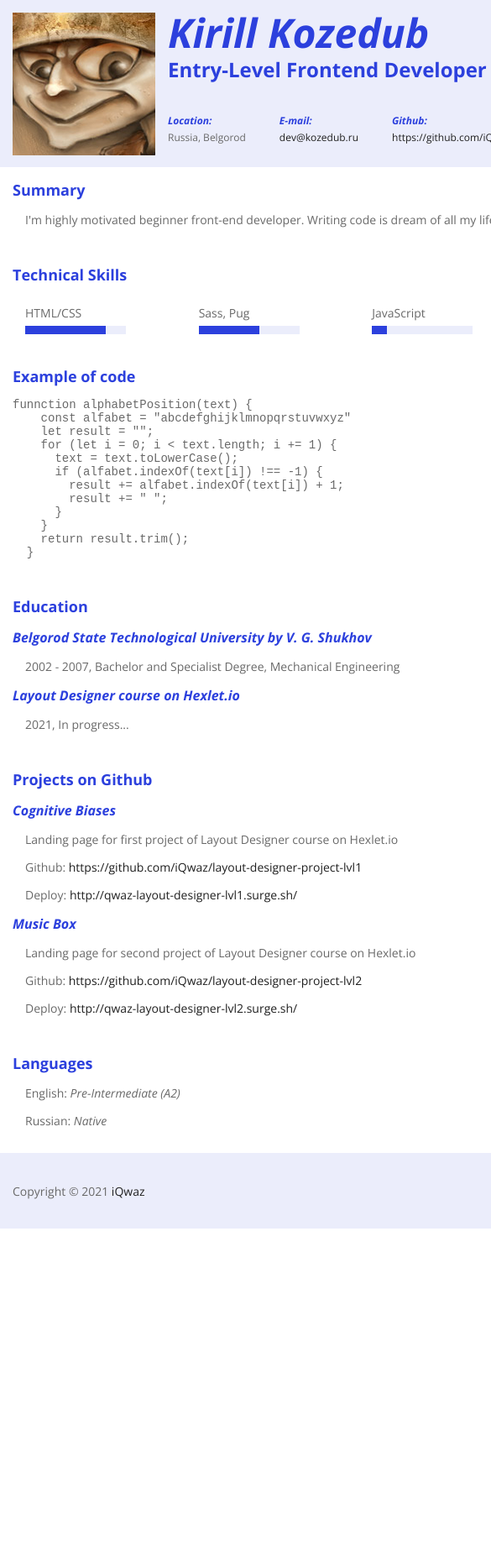
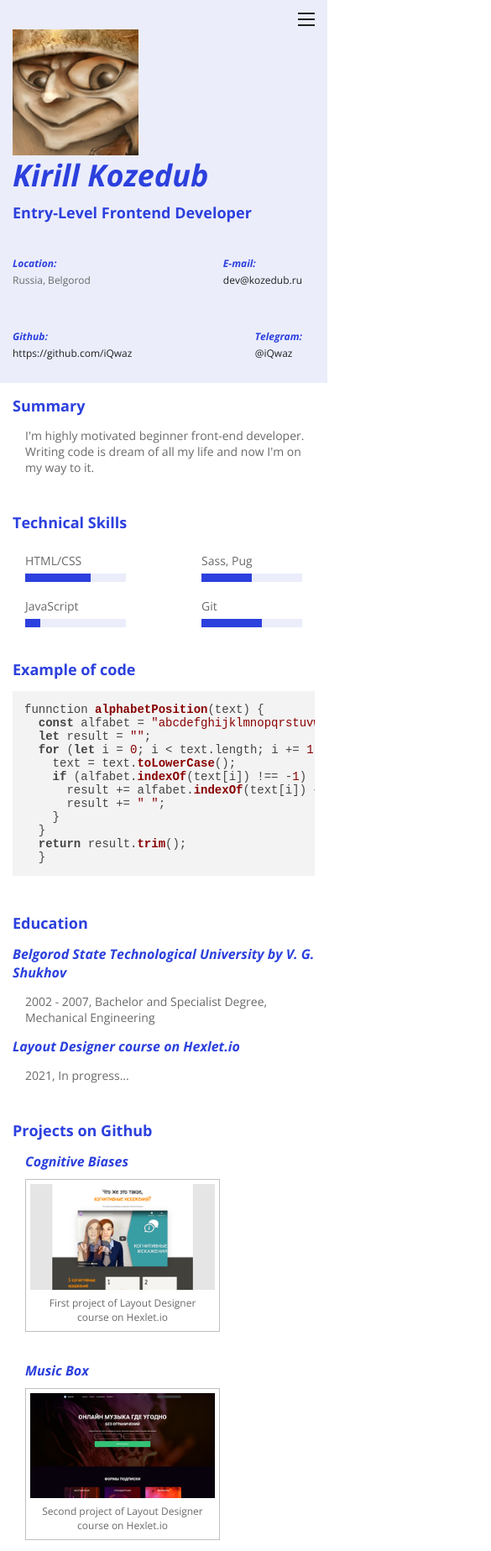
Before and after one commit to iQwaz/rsschool-cv, a website: page index.html in a window 390 px wide. Shown: the top 1847 px of the page at 84% size, 585 px wide, since content can reach past the window. Before the commit the page ends 1463 px from the top, so only its background shows below. Drawn offline with nearby package versions, Linux system fonts and the light colour scheme; a script that the page names is missing; a small style sheet from the web is missing.

Commit message:
fix: add some requirements for JS2021Q3

```diff
--- a/index.html
+++ b/index.html
@@ -9,15 +9,30 @@
   <link href="https://fonts.googleapis.com/css2?family=Open+Sans:ital,wght@0,400;0,700;1,400;1,700&display=swap" rel="stylesheet">
   <link rel="stylesheet" href="styles/style.css">
   <link rel="stylesheet"
-    href="//cdn.jsdelivr.net/gh/highlightjs/cdn-release@11.1.0/build/styles/default.min.css">
-  <script src="//cdn.jsdelivr.net/gh/highlightjs/cdn-release@11.1.0/build/highlight.min.js"></script>
+      href="//cdnjs.cloudflare.com/ajax/libs/highlight.js/11.2.0/styles/default.min.css">
+  <script src="//cdnjs.cloudflare.com/ajax/libs/highlight.js/11.2.0/highlight.min.js"></script>
   <title>Entry-level Frontend Developer CV</title>
 </head>
 <body>
+  <header>
     <div class="wrapper">
-    <header>
+      <nav class="menu">
+        <input id="menu-toggle" type="checkbox" />
+        <label class="menu-btn" for="menu-toggle">
+          <span></span>
+        </label>
+        <ul class="menu-box">
+          <li><a href="#summary">Summary</a></li>
+          <li><a href="#skills">Technical Skills</a></li>
+          <li><a href="#code">Example of code</a></li>
+          <li><a href="#educaion">Education</a></li>
+          <li><a href="#projects">Projects</a></li>
+          <li><a href="#languages">Languages</a></li>
+        </ul>
+
+      </nav>
       <img class="avatar" src="./images/avatar.png" alt="Avatar">
-      <h1>Kirill Kozedub</h1>
+      <h1>Kirill&nbsp;Kozedub</h1>
       <h2>Entry-Level Frontend Developer</h2>
       <h3 class="sr-only">Contacts</h3>
       <ul class="contacts">
@@ -38,13 +53,15 @@
           <p><a href="https://t.me/iQwaz">@iQwaz</a></p>
         </li>
       </ul>
+  </div>
   </header>
   <main>
-      <section>
+    <div class="wrapper">
+      <section id="summary">
         <h3>Summary</h3>
         <p class="pl-15">I'm highly motivated beginner front-end developer. Writing code is dream of all my life and now I'm on my way to it.</p>
       </section>
-      <section>
+      <section id="skills">
         <h3>Technical Skills</h3>
         <ul class="skills">
           <li class="skill-item skill-html">HTML/CSS</li>
@@ -53,7 +70,7 @@
           <li class="skill-item skill-git">Git</li>
         </ul>
       </section>
-      <section>
+      <section id="code">
         <h3>Example of code</h3>
         <pre><code class="language-javascript">funnction alphabetPosition(text) {
   const alfabet = "abcdefghijklmnopqrstuvwxyz"
@@ -68,7 +85,7 @@
   return result.trim();
   }</code></pre>
       </section>
-      <section>
+      <section id="education">
         <h3>Education</h3>
         <ul>
           <li>
@@ -85,24 +102,30 @@
           </li>
         </ul>
       </section>
-      <section>
+      <section id="projects">
         <h3>Projects on Github</h3>
-        <ul>
+        <ul class="projects">
           <li>
             <h4>Cognitive Biases</h4>
-            <p class="pl-15">Landing page for first project of Layout Designer course on Hexlet.io</p>
-            <p class="pl-15">Github: <a href="https://github.com/iQwaz/layout-designer-project-lvl1">https://github.com/iQwaz/layout-designer-project-lvl1</a></p>
-            <p class="pl-15">Deploy: <a href="http://qwaz-layout-designer-lvl1.surge.sh/">http://qwaz-layout-designer-lvl1.surge.sh/</a></p>
+              <figure>
+                <a href="https://github.com/iQwaz/layout-designer-project-lvl1" target="_blank">
+                  <img src="/images/cognitive_biases.png" alt="Cognitive Biases Screenshot">
+                </a>
+                <figcaption>First project of Layout Designer course on Hexlet.io</figcaption>
+              </figure>
+            </a>
           </li>
           <li>
             <h4>Music Box</h4>
-            <p class="pl-15">Landing page for second project of Layout Designer course on Hexlet.io</p>
-            <p class="pl-15">Github: <a href="https://github.com/iQwaz/layout-designer-project-lvl2">https://github.com/iQwaz/layout-designer-project-lvl2</a></p>
-            <p class="pl-15">Deploy: <a href="http://qwaz-layout-designer-lvl2.surge.sh/">http://qwaz-layout-designer-lvl2.surge.sh/</a></p>
-          </li>
+              <figure>
+                <a href="https://github.com/iQwaz/layout-designer-project-lvl2" target="_blank">
+                  <img src="/images/musicbox.png" alt="Music Box Screenshot">
+                </a>
+                <figcaption>Second project of Layout Designer course on Hexlet.io</figcaption>
+              </figure>
         </ul>
       </section>
-      <section>
+      <section id="languages">
         <h3>Languages</h3>
         <ul>
           <li>
@@ -113,12 +136,14 @@
           </li>
         </ul>
       </section>
+    </div>
   </main>
   <footer>
+    <div class="wrapper footer-position">
       <p>Copyright &copy; <time datetime="2018">2021</time> <a href="https://github.com/iQwaz">iQwaz</a></p>
       <a href="https://rs.school/js/"><img src="https://rs.school/images/rs_school_js.svg" alt="RS School JS Course Logo" width="75"></a>
+    </div>
   </footer>
-  </div>
   <script>hljs.highlightAll();</script>
 </body>
 </html>
--- a/styles/style.css
+++ b/styles/style.css
@@ -1,6 +1,8 @@
 html {
   margin: 0;
   padding: 0;
+
+  scroll-behavior: smooth;
 }
 
 body {
@@ -16,6 +18,97 @@ header {
   padding: 15px;
 
   background-color: #ebedfb;
+}
+
+nav {
+  font-weight: 800;
+  text-transform: uppercase;
+}
+
+.menu-box {
+  display: flex;
+  align-items: flex-end;
+  justify-content: space-between;
+
+  padding: 0 0 10px 0;
+  border-bottom: #202020 1px solid;
+
+  column-gap: 25px;
+  row-gap: 5px;
+
+  background-color: #ebedfb;
+
+  visibility: visible;
+}
+
+.menu-btn {
+  position: absolute;
+  top: 15px;
+  right: 15px;
+  z-index: 1;
+
+  display: flex;
+  align-items: center;
+
+  width: 20px;
+  height: 15px;
+
+  visibility: hidden;
+
+  cursor: pointer;
+}
+
+.menu-btn > span,
+.menu-btn > span::before,
+.menu-btn > span::after {
+  position: absolute;
+
+  display: block;
+
+  width: 100%;
+  height: 2px;
+
+  background-color: #202020;
+}
+
+.menu-btn > span::before {
+  top: -7px;
+
+  content: '';
+}
+
+.menu-btn > span::after {
+  top: 7px;
+
+  content: '';
+}
+
+#menu-toggle {
+  position: absolute;
+  top: 15px;
+  left: 15px;
+
+  display: none;
+}
+
+#menu-toggle:checked ~ .menu-btn > span {
+  transform: rotate(45deg);
+}
+
+#menu-toggle:checked ~ .menu-btn > span::before {
+  top: 0;
+
+  transform: rotate(0);
+}
+
+#menu-toggle:checked ~ .menu-btn > span::after {
+  top: 0;
+
+  transform: rotate(90deg);
+}
+
+#menu-toggle:checked ~ .menu-box {
+  visibility: visible;
 }
 
 .avatar {
@@ -76,7 +169,10 @@ a:hover {
 
 .contacts {
   display: flex;
-  gap: 40px;
+  gap: 30px;
+  justify-content: space-between;
+
+  padding-right: 15px;
 
   font-size: 12px;
 }
@@ -93,7 +189,7 @@ a:hover {
 }
 
 .wrapper {
-  width: 800px;
+  max-width: 800px;
   margin: 0 auto;
 }
 
@@ -103,7 +199,9 @@ section {
 
 .skills {
   display: flex;
+  gap: 15px;
   justify-content: space-between;
+
   padding: 0 15px;
 }
 
@@ -129,7 +227,7 @@ section {
   top: 6px;
 
   display: block;
-  width: 80%;
+  width: 65%;
   height: 10px;
 
   background-color: #2c40dd;
@@ -142,7 +240,7 @@ section {
   top: 6px;
 
   display: block;
-  width: 60%;
+  width: 50%;
   height: 10px;
 
   background-color: #2c40dd;
@@ -168,7 +266,7 @@ section {
   top: 6px;
 
   display: block;
-  width: 75%;
+  width: 60%;
   height: 10px;
 
   background-color: #2c40dd;
@@ -176,13 +274,45 @@ section {
   content: "";
 }
 
+.projects {
+  display: flex;
+  flex-wrap: wrap;
+  gap: 25px;
+
+  padding: 0 15px;
+}
+
+figure {
+
+  display: flex;
+  flex-flow: column;
+  max-width: 220px;
+  margin: 10px auto;
+  padding: 5px;
+  border: 1px #c0c0c0 solid;
+}
+
+img {
+  max-width: 220px;
+  max-height: 150px;
+}
+
+figcaption {
+  padding: 3px;
+
+  font-size: 12px;
+  text-align: center;
+}
+
 footer {
+  background-color: #ebedfb;
+}
+
+.footer-position {
   display: flex;
   align-items: center;
   justify-content: space-between;
   padding: 15px;
-
-  background-color: #ebedfb;
 }
 
 .sr-only {
@@ -201,3 +331,46 @@ footer {
   -webkit-clip-path: inset(50%) !important;
   clip-path: inset(50%) !important;
 }
+
+@media screen and (max-width: 768px) {
+  header {
+    padding-top: 35px;
+  }
+
+  h1 {
+    font-size: 36px;
+  }
+
+  h2 {
+    font-size: 18px;
+  }
+
+  .menu-box {
+    position: absolute;
+    top: 25px;
+    right: 15px;
+    z-index: 1;
+
+    flex-direction: column;
+    width: 130px;
+    border: none;
+
+    visibility: hidden;
+  }
+
+  .menu-btn {
+    visibility: visible;
+  }
+
+  .contacts {
+    flex-wrap: wrap;
+  }
+
+  .skills {
+    flex-wrap: wrap;
+  }
+
+  .avatar {
+    width: 150px;
+  }
+}
```
Also changed, not shown: images/cognitive_biases.png (added), images/musicbox.png (added). Lines whose indentation alone changed are shown as unchanged.
